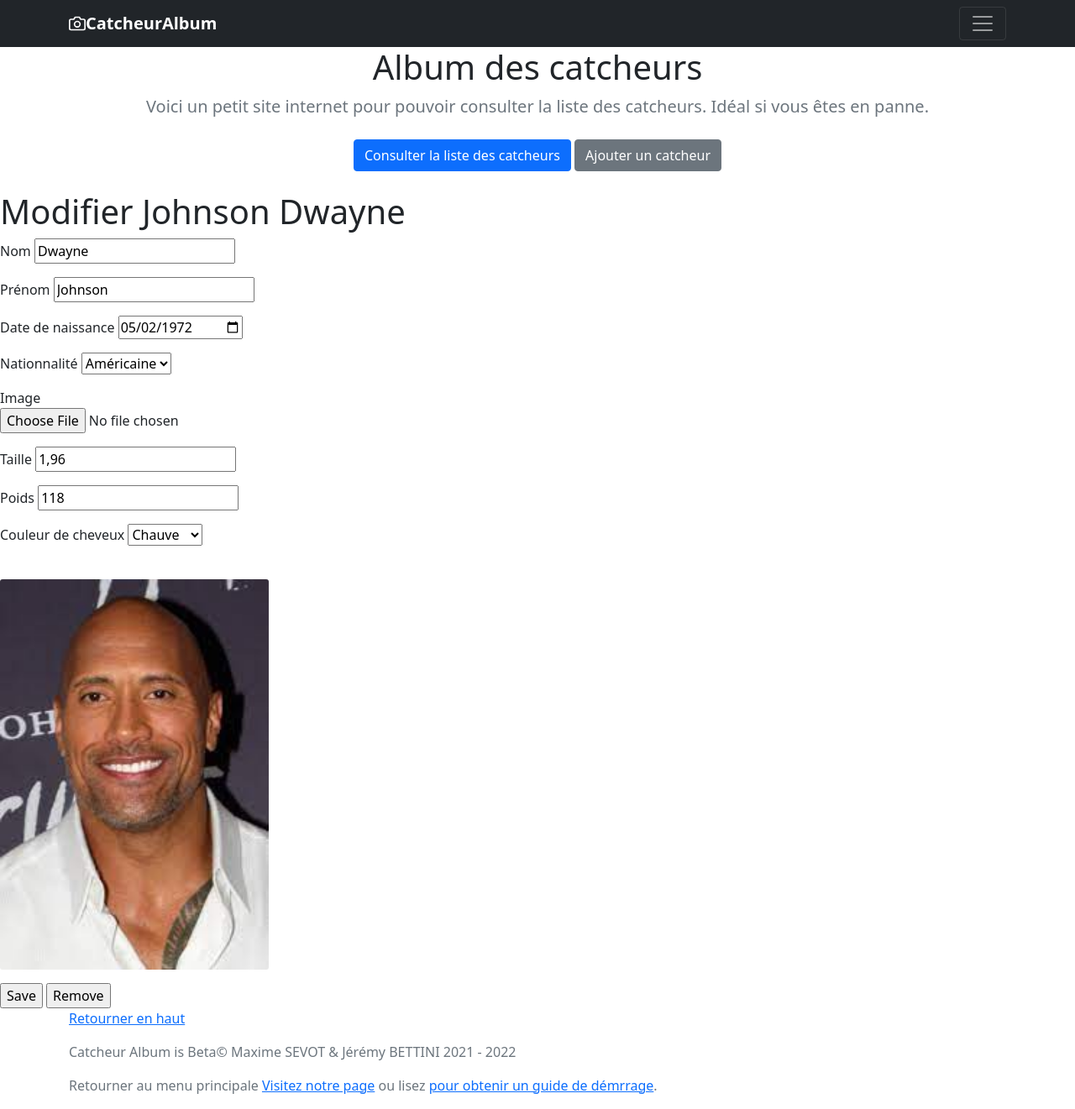
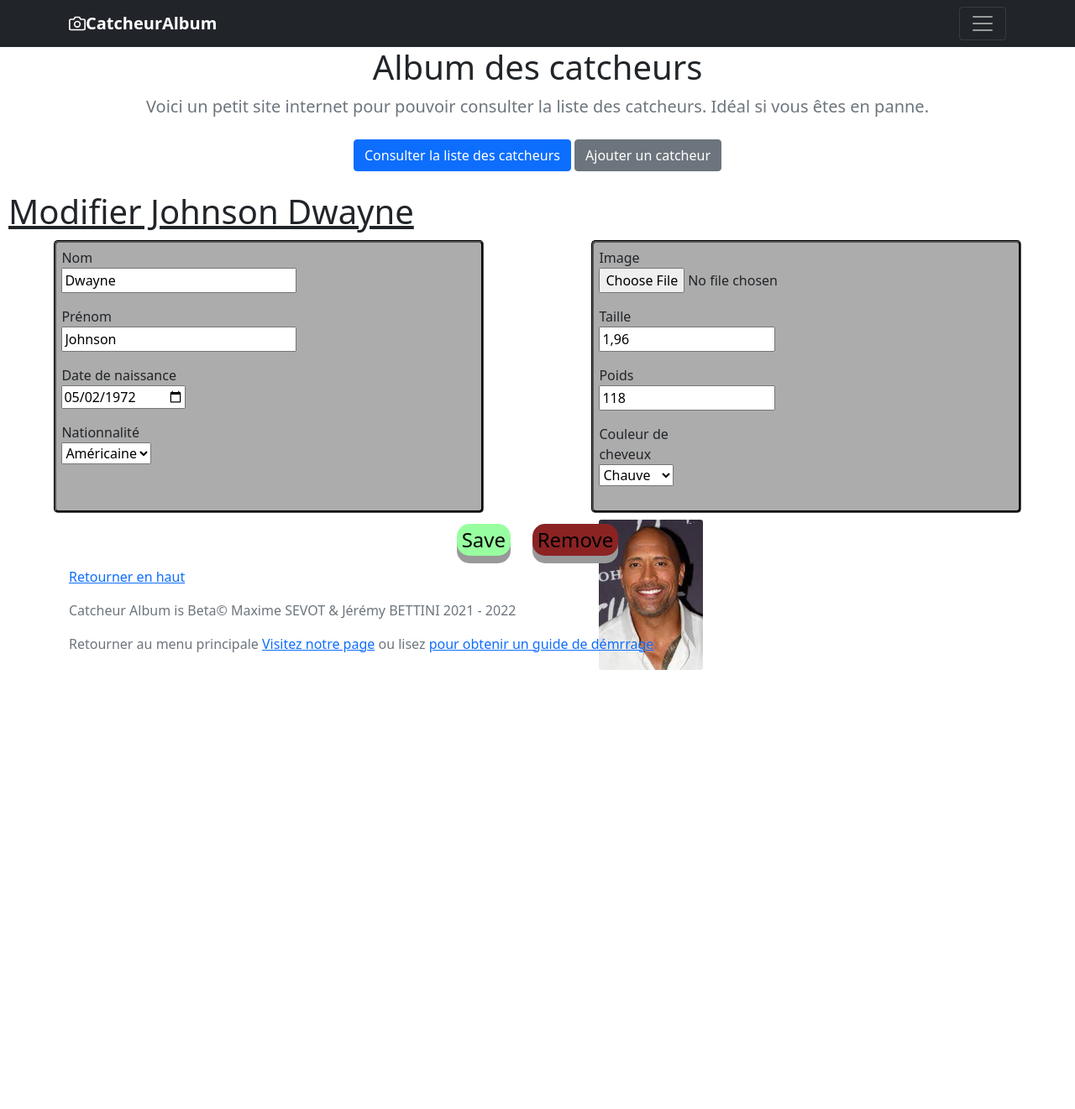
Before and after one commit to Asmeeeee/CatcheurPickerFlask, a Flask app: page /editModifier/1 in a window 1280 px wide. Shown: the whole page at 84% size. After the commit the page ends 798 px from the top, so only its background shows below. Run offline with Flask 2, Linux system fonts and the light colour scheme; data comes from the database, SQL or seed files in the repository; some libraries are stand-ins or nearby versions.

Commit message:
Ajout du css pour les formulaire

```diff
--- a/tuto/static/accueil.css
+++ b/tuto/static/accueil.css
@@ -9,3 +9,9 @@
     height: 500px;
     width: 500px;
 }
+
+.littleTitle{
+    margin: 10px;
+    font-style: bold;
+    text-decoration: underline;
+}
--- a/tuto/static/edit/editAjouter.css
+++ b/tuto/static/edit/editAjouter.css
@@ -4,7 +4,7 @@
 }
 
 article > section{
-    background-color: bisque;
+    background-color: rgb(172, 172, 172);
     border-radius: 5px;
     border: 3px;
     border-style:groove;
@@ -40,7 +40,7 @@
     text-decoration: none;
     outline: none;
     color: black;
-    background-color: bisque;
+    background-color: rgb(152, 255, 160);
     border: none;
     align-self: center;
     border-radius: 15px;
--- a/tuto/static/edit/editModifier.css
+++ b/tuto/static/edit/editModifier.css
@@ -0,0 +1,80 @@
+#main{
+    display: flex;
+    align-items: center;
+}
+
+article > section{
+    background-color: rgb(172, 172, 172);
+    border-radius: 5px;
+    border: 3px;
+    border-style:groove;
+    border-color: black;
+    margin-inline: 5%;
+    padding: 0.5%;
+    height: 325px;
+    width: 60%;
+}
+
+.littleTitle{
+    margin: 10px;
+    font-style: bold;
+    text-decoration: underline;
+}
+
+#nom, #prenom, #height, #weight{
+    width: 170%;
+}
+
+#button{
+    display: flex;
+    align-items: center;
+    justify-content: center;
+}
+
+#submit {
+    display: inline-block;
+    margin: 1%;
+    font-size: 24px;
+    cursor: pointer;
+    text-align: center;
+    text-decoration: none;
+    outline: none;
+    color: black;
+    background-color: rgb(152, 255, 160);
+    border: none;
+    align-self: center;
+    border-radius: 15px;
+    box-shadow: 0 9px #999;
+  }
+
+#submit:hover {background-color: rgba(94, 91, 87, 0.445)}
+
+#submit:active {
+    background-color: rgba(36, 35, 34, 0.288);
+    box-shadow: 0 5px #666;
+    transform: translateY(4px);
+  }
+
+  #submitRemove {
+    display: inline-block;
+    margin: 1%;
+    font-size: 24px;
+    cursor: pointer;
+    text-align: center;
+    text-decoration: none;
+    outline: none;
+    color: black;
+    background-color: rgb(139, 35, 35);
+    border: none;
+    align-self: center;
+    border-radius: 15px;
+    box-shadow: 0 9px #999;
+  }
+
+#submitRemove:hover {background-color: rgba(94, 91, 87, 0.445)}
+
+#submitRemove:active {
+    background-color: rgba(63, 19, 16, 0.288);
+    box-shadow: 0 5px #666;
+    transform: translateY(4px);
+  }
--- a/tuto/templates/edit/editModifier.html
+++ b/tuto/templates/edit/editModifier.html
@@ -5,10 +5,11 @@
   <link rel="stylesheet" href="/static/edit/editModifier.css">
 </head>
 
-<h1>Modifier {{ star.starPrenom }} {{ star.starNom }}</h1>
+<h1 class="littleTitle">Modifier {{ star.starPrenom }} {{ star.starNom }}</h1>
 
 
 <form method="POST" action="{{ url_for('editStar', id=id) }}">
+  <article id="main">
   <section>
     <div class="form-row">
       <div class="col-md-4 mb-3">
@@ -46,6 +47,10 @@
           {{ formEdit.origin }}
         </fieldset>
       </div>
+      </div>
+      </section>
+
+      <section id="deuxieme">
       <div class="col-md-3 mb-3">
         <fieldset class="oui">
           {{ formEdit.img.label }}
@@ -81,8 +86,12 @@
         <img class="card-img mx-auto mt-4" src="{{ url_for('static', filename='images/'+star.starImg) }}" alt ="{{ star.starName }}"/>
       </div>
     </div>
+  </div>
   </section>
+  </article>
+  <div id = "button">
     {{ formEdit.submit }}
     {{ formEdit.submitRemove }}
+  </div>
 </form>
 {% endblock %}
```
Also changed, not shown: tuto/templates/edit/editAjouter.html (+26 -20 lines). Lines whose indentation alone changed are shown as unchanged.
